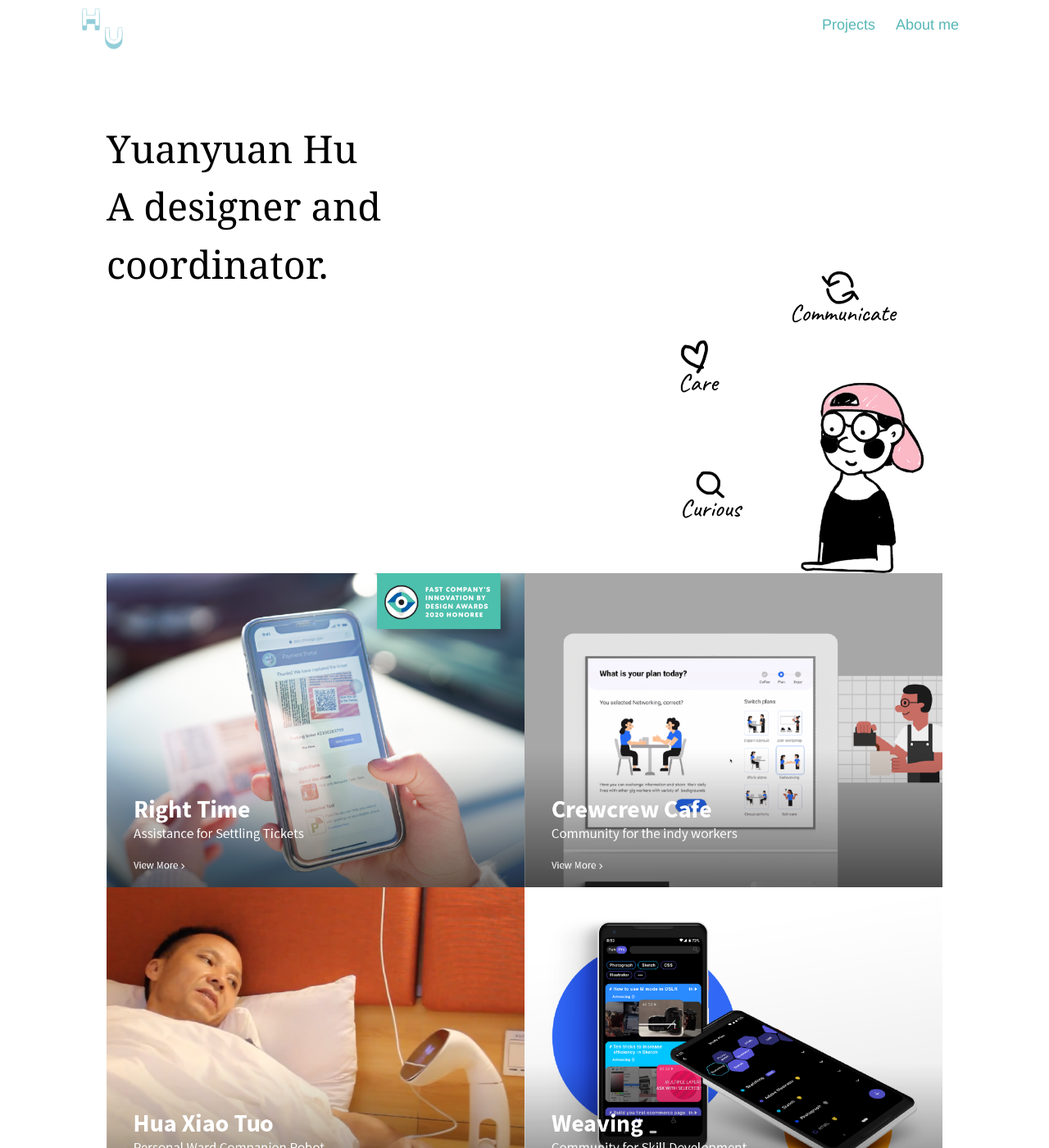
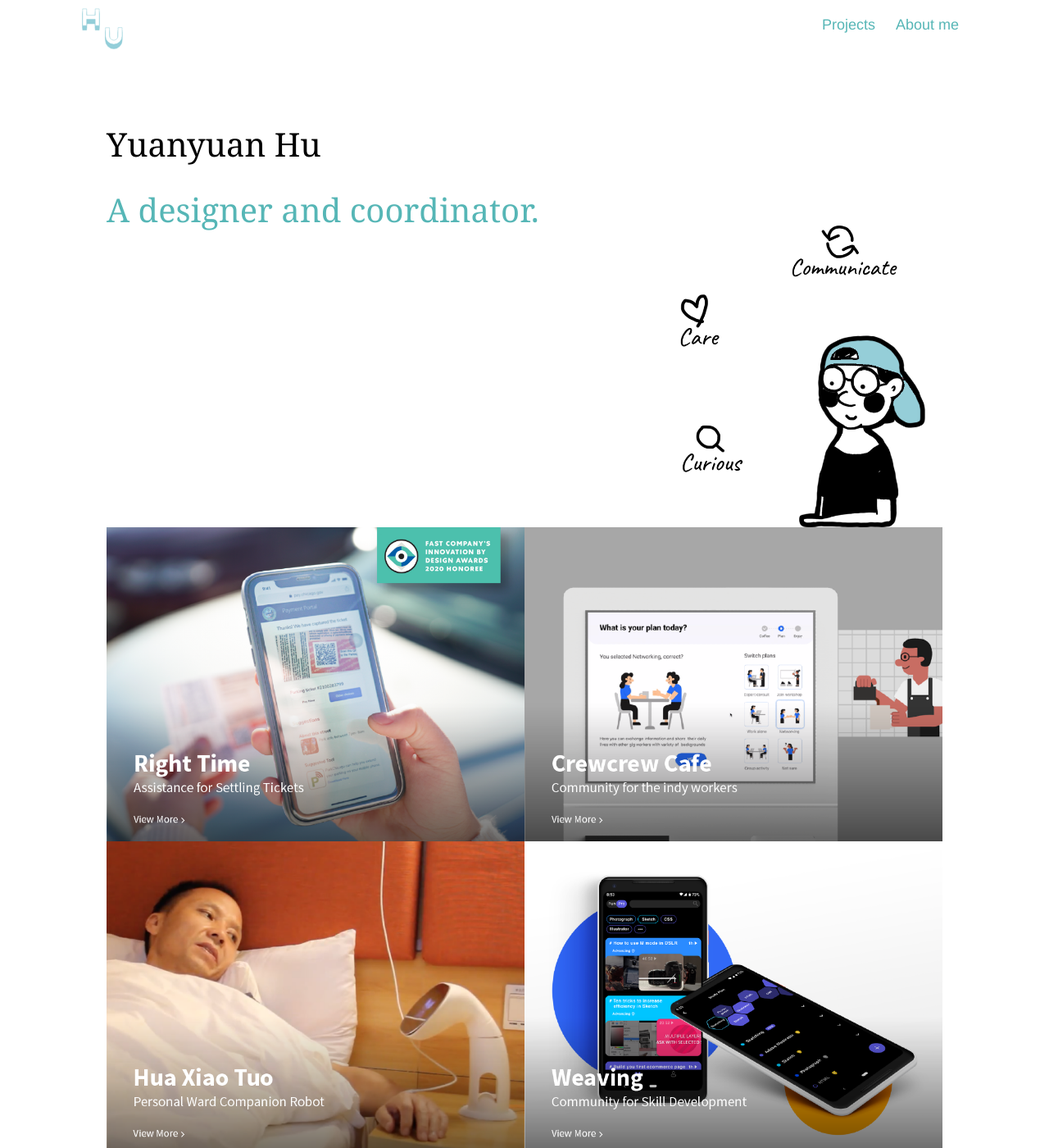
Before and after one commit to yuanyuanhu96/Potfolio-Archive, a Jekyll site: the page index.html, which Jekyll copies as it is, in a window 1280 px wide and 1400 px high. Shown: the whole window at 82% size. Built offline with Jekyll 4.4.1, drawn with Linux system fonts in a browser that asks for light colours.

Commit message:
Changed illustration to blue, reduce description

```diff
--- a/CSS/index.css
+++ b/CSS/index.css
@@ -23,7 +23,7 @@
 
 h1 {
   font-style: normal;
-  font-size: 3em;
+  font-size: 40px;
   font-family: 'Chronicle Display', Georgia, serif;
   font-weight: 400;
   text-transform: none;
@@ -39,7 +39,7 @@
   margin-top: 20px;
   margin-bottom: 30px;
   font-style: normal;
-  font-size: 1.8em;
+  font-size: 40px;
   font-family: 'Chronicle Display', Georgia, serif;
   font-weight: 400;
   text-transform: none;
@@ -352,7 +352,7 @@
 
 .headline {
   font-style: normal;
-  font-size: 2.6em;
+  font-size: 40px;
   font-family: 'Chronicle Display', Georgia, serif;
   font-weight: 400;
   text-transform: none;
--- a/index.html
+++ b/index.html
@@ -48,11 +48,11 @@
 
         <div class="two-selected clearf">
           <div class="col-6 clearf">
-            <div class="headline">
-              Yuanyuan Hu <br />A designer and coordinator.
-            </div>
-            <br />
-<!--
+            <div class="headline">Yuanyuan Hu</div>
+
+
+            <h2>A designer and coordinator.</h2>
+            <!--
             <h2>
               I care about the problem;<br />
               I am curious about the reason behind;<br />
```
Also changed, not shown: assets/img/index/me-hold.png, 1 other file.
